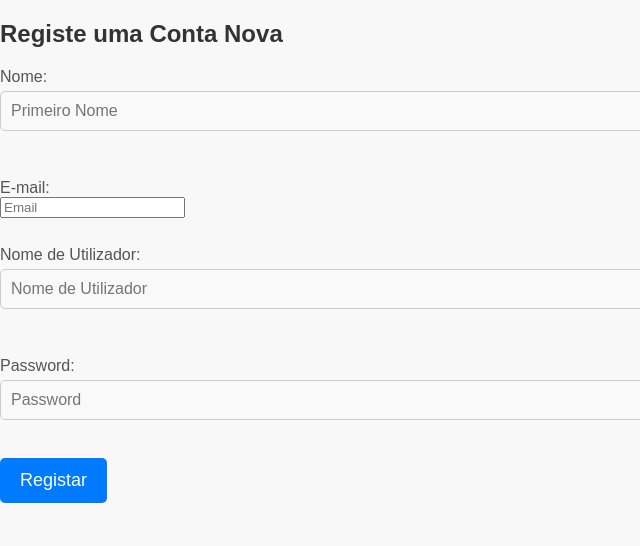
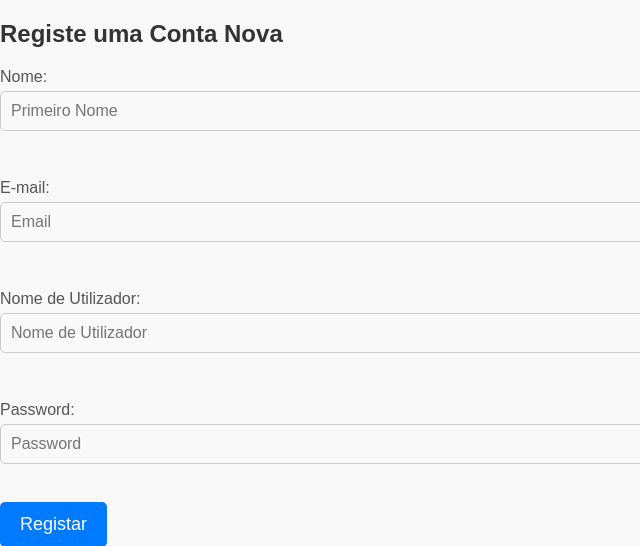
Before and after one commit to Fred-Costa/FlaskWebApp, a Flask app: page /registoLogin in a window 1320 px wide; the page is wider, and only the part inside the window is pictured. Shown: the top 546 px of that part, without its empty margins (0-640 px from the left). Run offline with Flask 3, Linux system fonts and the light colour scheme.

Commit message:
Add css para o campo de input "email"

```diff
--- a/static/main.css
+++ b/static/main.css
@@ -114,3 +114,14 @@ a:hover {
     cursor: pointer;
     font-size: 18px;
 }
+
+input[type="email"] {
+    width: 100%;
+    padding: 10px;
+    margin-top: 5px;
+    margin-bottom: 20px;
+    border: 1px solid #ccc;
+    border-radius: 5px;
+    background-color: #f9f9f9;
+    font-size: 16px;
+}
```
